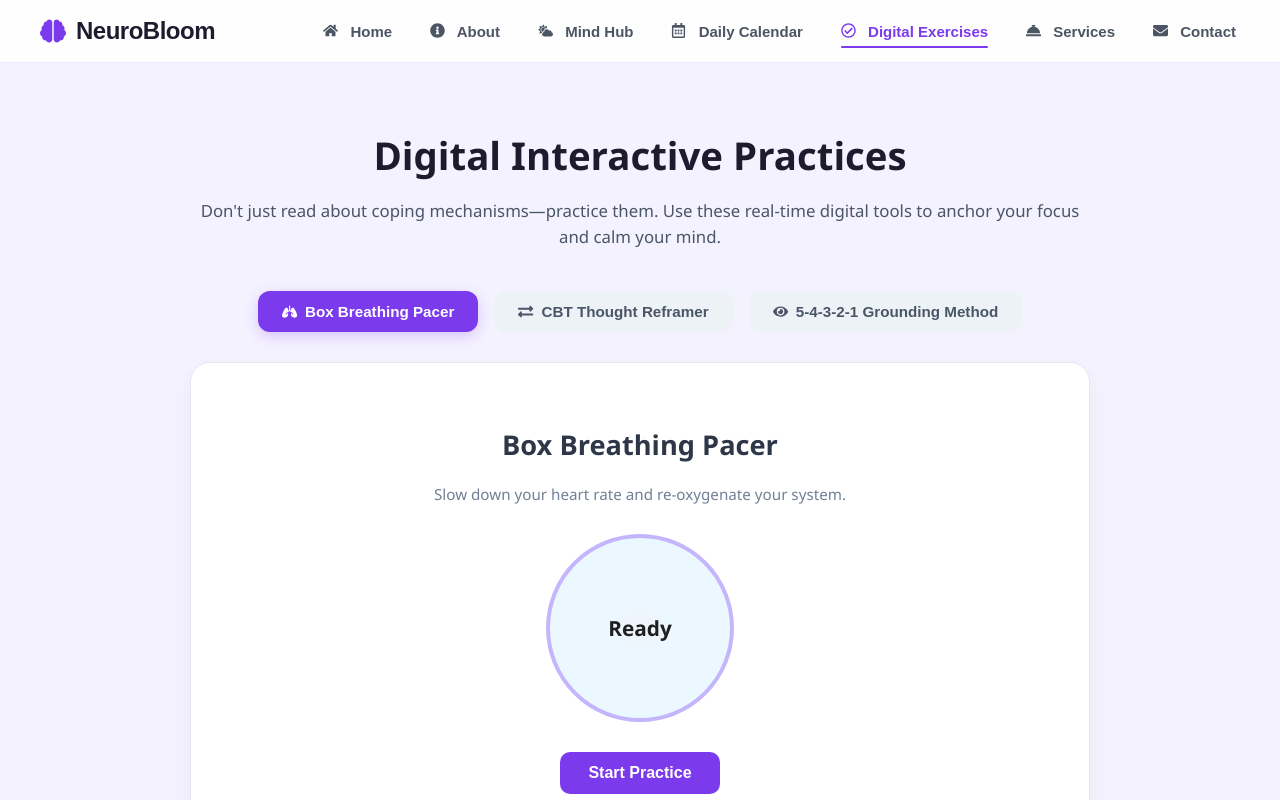
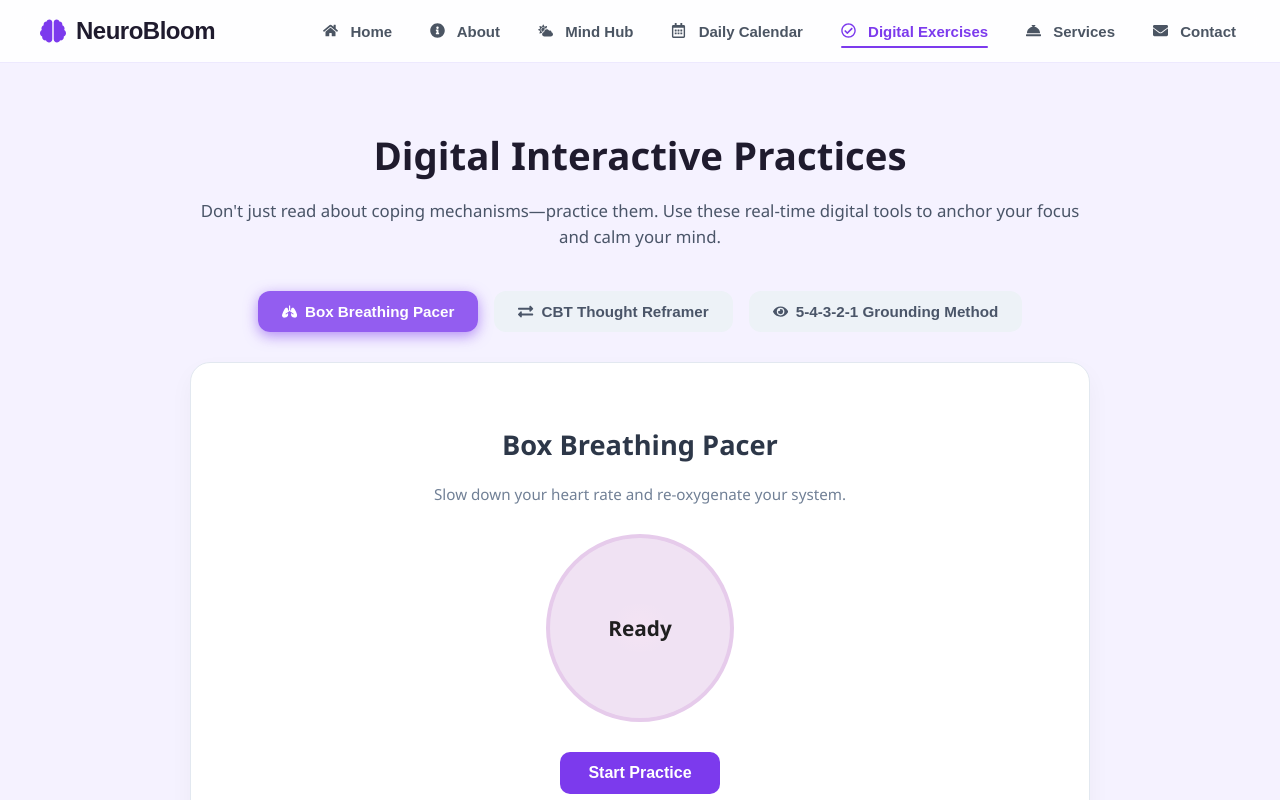
Before and after one commit to zahraadekmak4-ux/NeuroBloom, a React (Create React App) app: page /exercises in a window 1280 px wide. Shown: the top 800 px of the page. Built offline with nearby package versions, Linux system fonts and the light colour scheme.

Commit message:
change color

```diff
--- a/src/pages/DigitalExercises.css
+++ b/src/pages/DigitalExercises.css
@@ -46,9 +46,9 @@
 }
 
 .p-tab.active {
-  background: #7c3aed;
+  background: #7c3aedcd;
   color: #ffffff;
-  box-shadow: 0 4px 14px rgba(124, 58, 237, 0.25);
+  box-shadow: 0 4px 14px rgba(124, 58, 237, 0.553);
 }
 
 /* Practice Canvas Component Cards */
@@ -84,8 +84,8 @@
   width: 180px;
   height: 180px;
   border-radius: 50%;
-  background: #ebf8ff;
-  border: 4px solid #c4b5fd;
+  background: #f0e2f3;
+  border: 4px solid #e6cbeb;
   display: flex;
   align-items: center;
   justify-content: center;
@@ -103,7 +103,7 @@
 .breath-circle.hold {
   transform: scale(1.35);
   background-color: #ede9fe;
-  border-color: #8b5cf6;
+  border-color: #9780cc;
 }
 
 .breath-circle.exhale {
```
